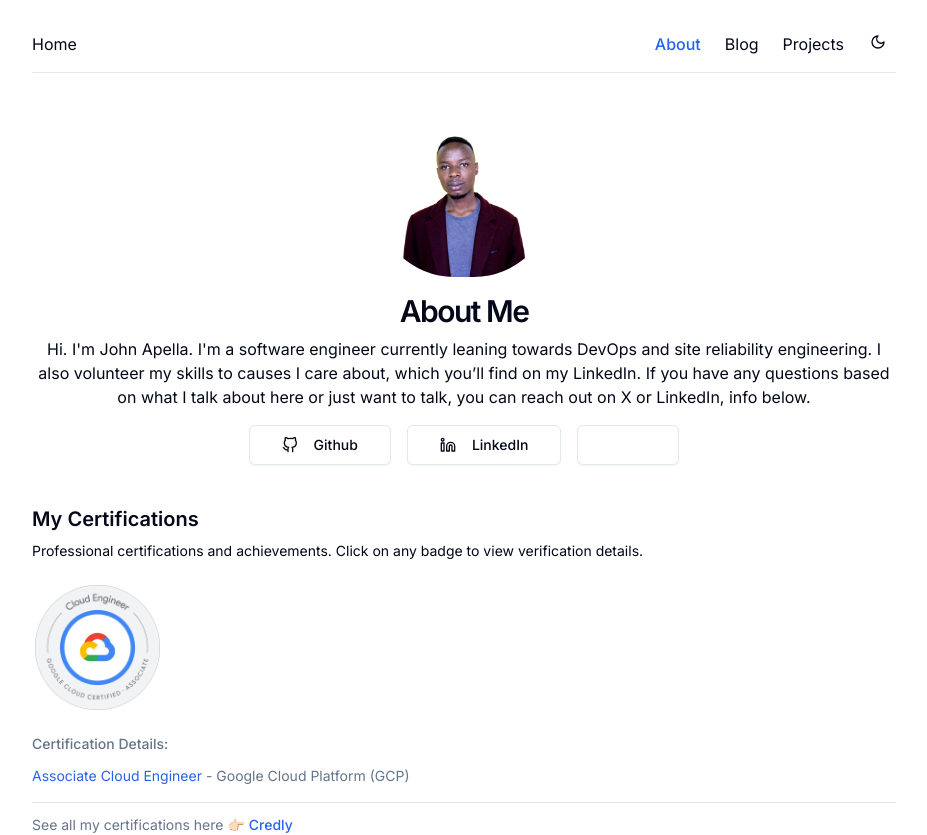
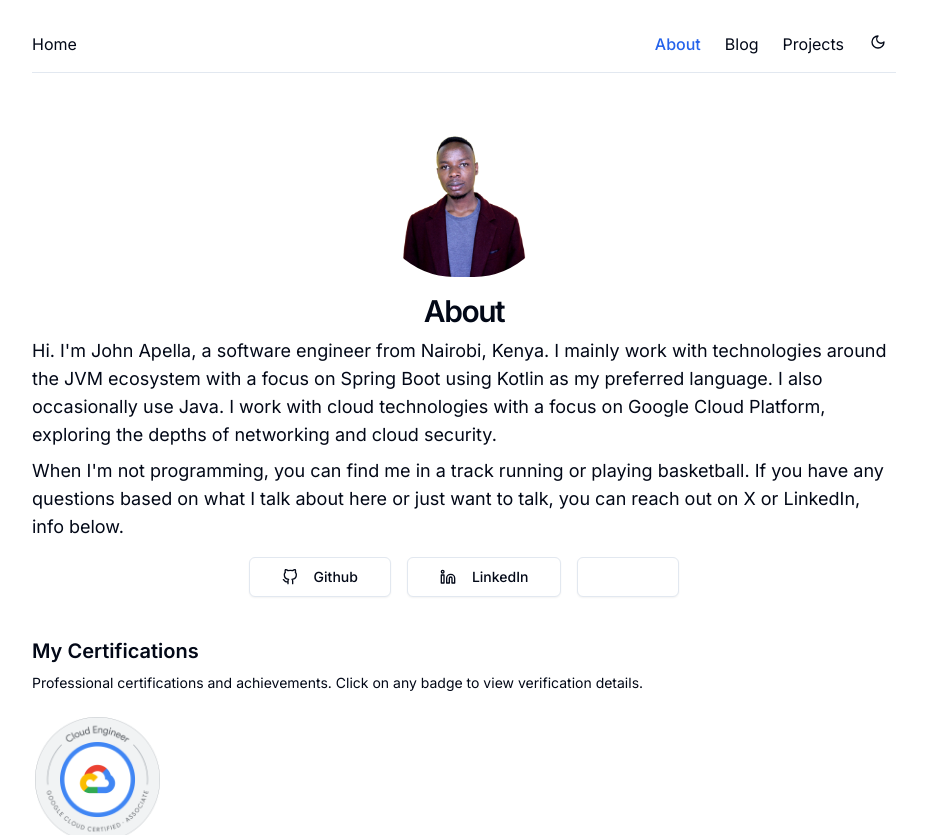
Before and after one commit to apella1/next-portfolio, a Next.js app: page /about in a window 1280 px wide. Shown: the top 835 px of the page, without its empty margins (176-1103 px from the left). Built offline with nearby package versions, Linux system fonts and the light colour scheme; some icons are missing.

Commit message:
feat: update about text

```diff
--- a/app/about/page.tsx
+++ b/app/about/page.tsx
@@ -38,14 +38,21 @@ const AboutPage = () => {
         </section>
         <div className="space-y-2">
           <h2 className="text-xl font-semibold tracking-tighter sm:text-3xl">
-            About Me
+            About
           </h2>
-          <p className="text-base">
-            Hi. I'm John Apella. I'm a software engineer currently leaning
-            towards DevOps and site reliability engineering. I also volunteer my
-            skills to causes I care about, which you’ll find on my LinkedIn. If
-            you have any questions based on what I talk about here or just want
-            to talk, you can reach out on X or LinkedIn, info below.
+          <p className="text-lg text-start">
+            Hi. I'm John Apella, a software engineer from Nairobi, Kenya. I
+            mainly work with technologies around the JVM ecosystem with a focus
+            on Spring Boot using Kotlin as my preferred language. I also
+            occasionally use Java. I work with cloud technologies with a focus
+            on Google Cloud Platform, exploring the depths of networking and
+            cloud security.
+          </p>
+          <p className="text-lg text-start">
+            When I'm not programming, you can find me in a track running or
+            playing basketball. If you have any questions based on what I talk
+            about here or just want to talk, you can reach out on X or LinkedIn,
+            info below.
           </p>
         </div>
 
```
